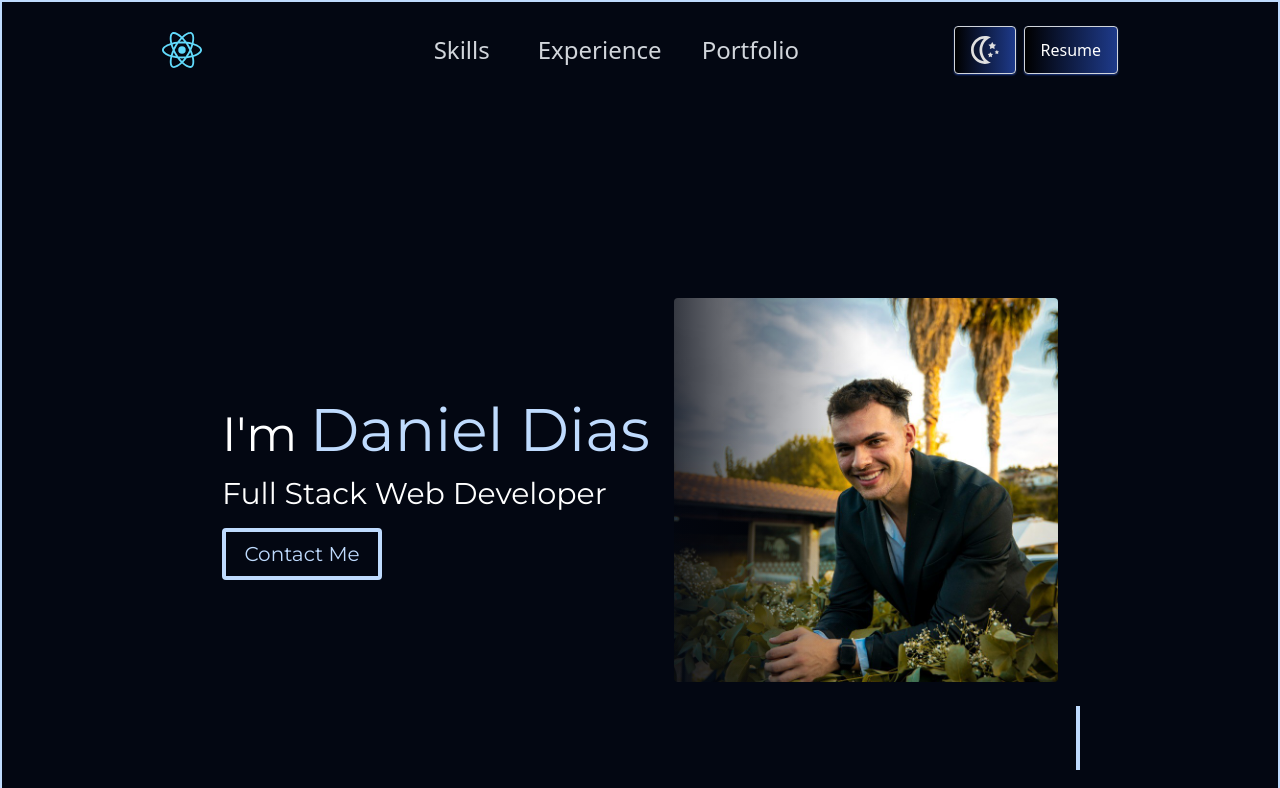
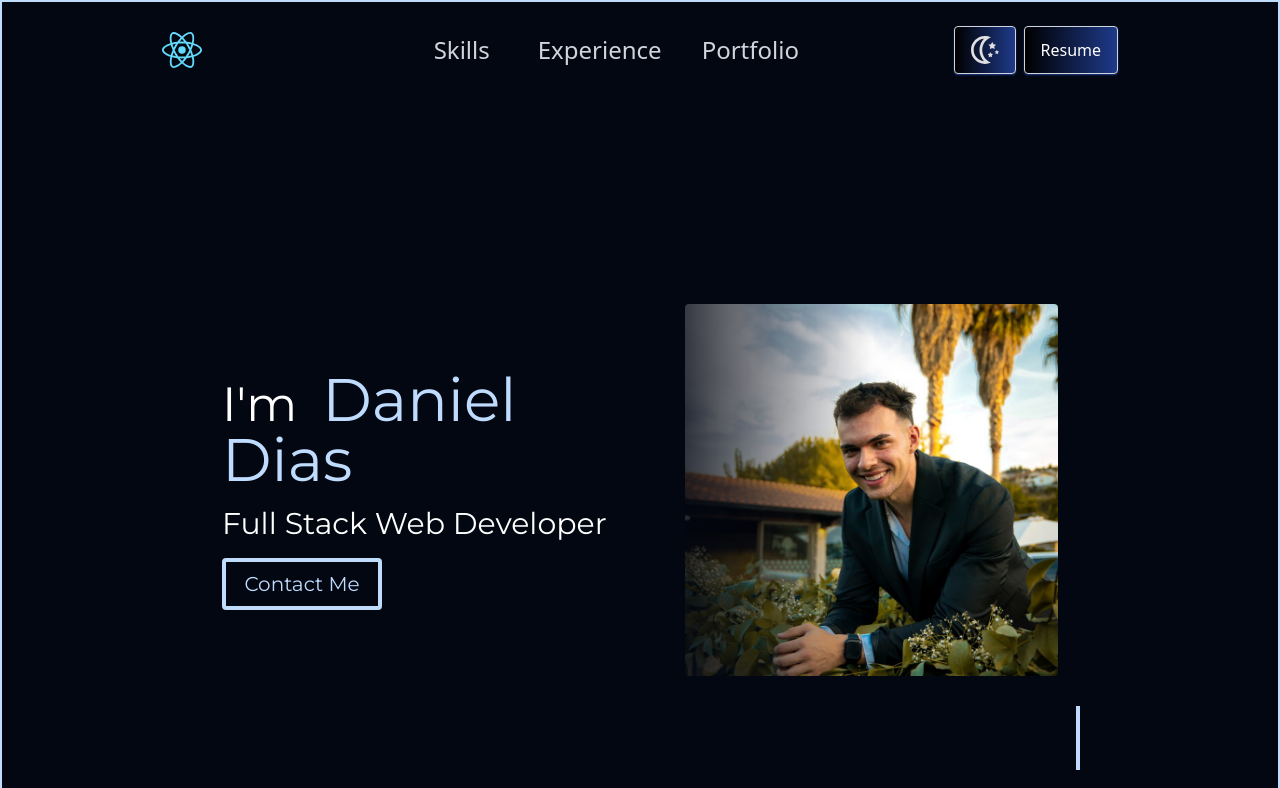
Before and after one commit to danielferreira-dias/my-portfolio-react-vite, a React (Vite) app: page / in a window 1280 px wide. Shown: the top 788 px of the page. Built offline with nearby package versions, Linux system fonts and the light colour scheme.

Commit message:
Added smooth transition

```diff
--- a/src/App.css
+++ b/src/App.css
@@ -1,3 +1,16 @@
 html {
     scroll-behavior: smooth;
   }
+
+.animated-word {
+    opacity: 0;
+    transform: translateY(-20px);
+    animation: animateWord 0.5s forwards;
+}
+
+@keyframes animateWord {
+    to {
+        opacity: 1;
+        transform: translateY(0);
+    }
+}
--- a/src/App.jsx
+++ b/src/App.jsx
@@ -9,6 +9,22 @@ import Contact from './Sections/Contact';
 
 import { useInView } from 'react-intersection-observer';
 import React, { useState, useRef, useEffect } from 'react';
+
+const AnimatedText = ({ text, textColored }) => {
+  return (
+    < span className={`${textColored ? ' text-2xl sm:text-3xl lg:text-6xl text-primary ' : ''}`} >
+      {splitTextIntoWordSpans(text)}
+    </span >
+  );
+};
+
+const splitTextIntoWordSpans = (text) => {
+  return text.split(' ').map((word, index) => (
+    <span key={index} className="inline-block animated-word" style={{ animationDelay: `${index * 0.2}s` }}>
+      {word}&nbsp;
+    </span>
+  ));
+};
 
 function App() {
 
@@ -37,6 +53,7 @@ function App() {
     sectionRef.current.scrollIntoView({ behavior: 'smooth' });
   };
 
+
   return (
     <div className="flex flex-col pt-2 font-montserrat">
       <Navbar onDataFromChild={handleDataFromChild} scrollToSection={scrollToSection} refs={{ skillsRef, experienceRef, portfolioRef }}></Navbar>
@@ -46,8 +63,12 @@ function App() {
           {/* Introduction Div */}
           <div className='flex items-center xs:items-starts xs:items-center justify-center xs:justify-between h-fit xs:h-full mx-5 my-5 lg:mx-10 flex-col xs:flex-row'>
             <div className='flex flex-col gap-y-4 my-10 xs:my-0'>
-              <p className="text-xl sm:text-2xl lg:text-5xl">I'm <span className="text-2xl sm:text-3xl lg:text-6xl text-primary">Daniel Dias</span></p>
-              <p className="text-lg sm:text-xl lg:text-3xl">Full Stack Web Developer</p>
+              <p className="text-xl sm:text-2xl lg:text-5xl">
+                <AnimatedText text="I'm" textColored={false} /> <AnimatedText text="Daniel Dias" textColored={true} />
+              </p>
+              <p className="text-lg sm:text-xl lg:text-3xl">
+                <AnimatedText text="Full Stack Web Developer" textColored={false} />
+              </p>
               <button className='w-40 text-sm sm:text-xl border-4 rounded border-primary text-primary p-2' onClick={() => scrollToSection(contactRef)}>Contact Me</button>
             </div>
 
--- a/tailwind.config.js
+++ b/tailwind.config.js
@@ -46,9 +46,14 @@ export default {
           '50%': { transform: 'scale(1)', opacity: '0' },
           '100%': { transform: 'scale(1.5)', opacity: '1' },
         },
+        animateLetter: {
+          '0%': { opacity: 0, transform: 'translateY(-20px)' },
+          '100%': { opacity: 1, transform: 'translateY(0)' },
+        },
       },
       animation: {
         scaleAndFade: 'scaleAndFade 2s infinite',
+        animateLetter: 'animateLetter 0.5s forwards',
       },
     },
   },
```
